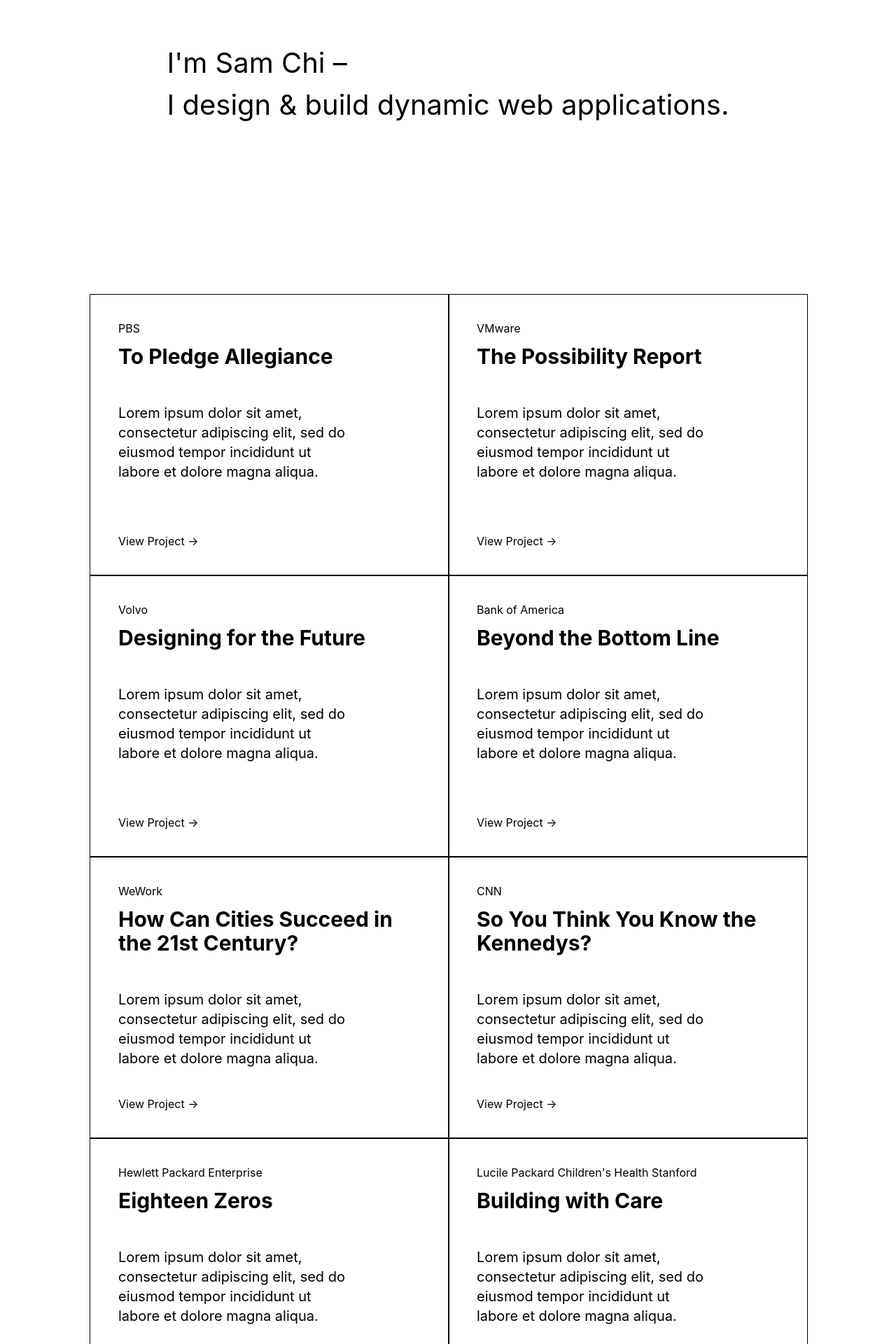
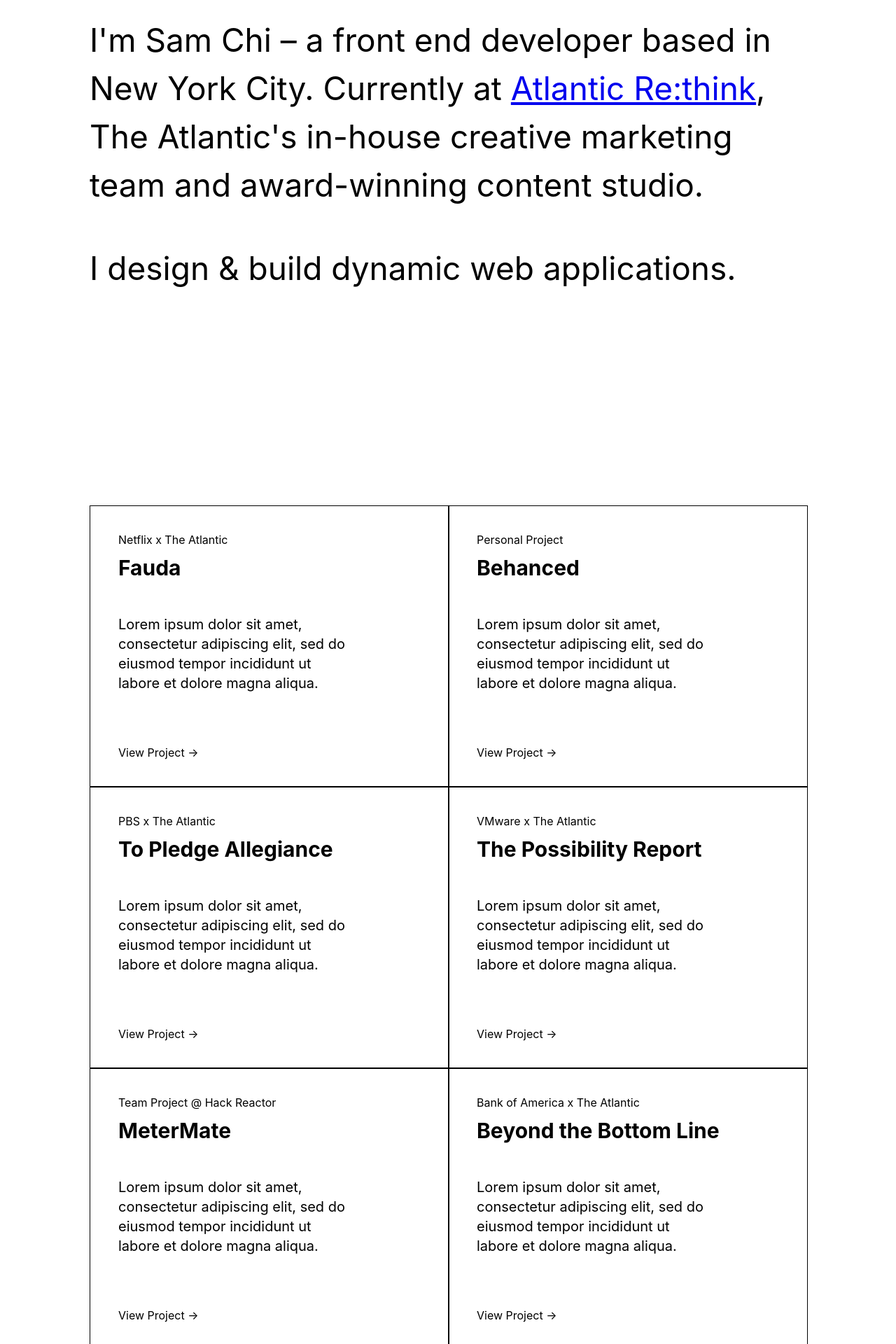
Before and after one commit to samsjchi/samsjchi.github.io, a React app: page / in a window 1280 px wide. Shown: the part 180-2100 px from the top of the page at 70% size. Built offline with nearby package versions, Linux system fonts and the light colour scheme.

Commit message:
Update landing copy and styles

```diff
--- a/src/components/Landing.js
+++ b/src/components/Landing.js
@@ -4,8 +4,8 @@ export default function Landing () {
   return (
     <div className='landing'>
       <div className='intro'>
-        <h2>I'm Sam Chi –</h2>
-        <h2>I design & build dynamic web applications.</h2>
+        <h2 className='intro__line-1'>I'm Sam Chi – a front end developer based in New York City. Currently at <a href="https://advertising.theatlantic.com/rethink" target="_blank">Atlantic Re:think</a>, The Atlantic's in-house creative marketing team and award-winning content studio.</h2>
+        <h2 className='intro__line-2'>I design & build dynamic web applications.</h2>
       </div>
     </div>
   )
--- a/src/components/ProjectTiles.js
+++ b/src/components/ProjectTiles.js
@@ -7,7 +7,15 @@ export default function ProjectTiles () {
       <ul className='project-tiles__column-a project-tiles__column'>
         <li className='project-tiles__tile'>
           <div className='project-tiles__tile-content'>
-            <span className='project-tiles__client'>PBS</span>
+            <span className='project-tiles__client'>Netflix x The Atlantic</span>
+            <h2 className='project-tiles__title'>Fauda</h2>
+            <p className='project-tiles__description'>Lorem ipsum dolor sit amet, consectetur adipiscing elit, sed do eiusmod tempor incididunt ut labore et dolore magna aliqua.</p>
+          </div>
+          <div className='project-tiles__cta'>View Project →</div>
+        </li>
+        <li className='project-tiles__tile'>
+          <div className='project-tiles__tile-content'>
+            <span className='project-tiles__client'>PBS x The Atlantic</span>
             <h2 className='project-tiles__title'>To Pledge Allegiance</h2>
             <p className='project-tiles__description'>Lorem ipsum dolor sit amet, consectetur adipiscing elit, sed do eiusmod tempor incididunt ut labore et dolore magna aliqua.</p>
           </div>
@@ -15,7 +23,15 @@ export default function ProjectTiles () {
         </li>
         <li className='project-tiles__tile'>
           <div className='project-tiles__tile-content'>
-            <span className='project-tiles__client'>Volvo</span>
+            <span className='project-tiles__client'>Team Project @ Hack Reactor</span>
+            <h2 className='project-tiles__title'>MeterMate</h2>
+            <p className='project-tiles__description'>Lorem ipsum dolor sit amet, consectetur adipiscing elit, sed do eiusmod tempor incididunt ut labore et dolore magna aliqua.</p>
+          </div>
+          <div className='project-tiles__cta'>View Project →</div>
+        </li>
+        <li className='project-tiles__tile'>
+          <div className='project-tiles__tile-content'>
+            <span className='project-tiles__client'>Volvo x The Atlantic</span>
             <h2 className='project-tiles__title'>Designing for the Future</h2>
             <p className='project-tiles__description'>Lorem ipsum dolor sit amet, consectetur adipiscing elit, sed do eiusmod tempor incididunt ut labore et dolore magna aliqua.</p>
           </div>
@@ -23,7 +39,7 @@ export default function ProjectTiles () {
         </li>
         <li className='project-tiles__tile'>
           <div className='project-tiles__tile-content'>
-            <span className='project-tiles__client'>WeWork</span>
+            <span className='project-tiles__client'>WeWork x The Atlantic</span>
             <h2 className='project-tiles__title'>How Can Cities Succeed in the 21st Century?</h2>
             <p className='project-tiles__description'>Lorem ipsum dolor sit amet, consectetur adipiscing elit, sed do eiusmod tempor incididunt ut labore et dolore magna aliqua.</p>
           </div>
@@ -31,16 +47,8 @@ export default function ProjectTiles () {
         </li>
         <li className='project-tiles__tile'>
           <div className='project-tiles__tile-content'>
-            <span className='project-tiles__client'>Hewlett Packard Enterprise</span>
+            <span className='project-tiles__client'>Hewlett Packard Enterprise x The Atlantic</span>
             <h2 className='project-tiles__title'>Eighteen Zeros</h2>
-            <p className='project-tiles__description'>Lorem ipsum dolor sit amet, consectetur adipiscing elit, sed do eiusmod tempor incididunt ut labore et dolore magna aliqua.</p>
-          </div>
-          <div className='project-tiles__cta'>View Project →</div>
-        </li>
-        <li className='project-tiles__tile'>
-          <div className='project-tiles__tile-content'>
-            <span className='project-tiles__client'>Betterment</span>
-            <h2 className='project-tiles__title'>Investing: Was It Designed to Mystify Everyday Americans?</h2>
             <p className='project-tiles__description'>Lorem ipsum dolor sit amet, consectetur adipiscing elit, sed do eiusmod tempor incididunt ut labore et dolore magna aliqua.</p>
           </div>
           <div className='project-tiles__cta'>View Project →</div>
@@ -51,7 +59,15 @@ export default function ProjectTiles () {
       <ul className='project-tiles__column-b project-tiles__column'>
         <li className='project-tiles__tile'>
           <div className='project-tiles__tile-content'>
-            <span className='project-tiles__client'>VMware</span>
+            <span className='project-tiles__client'>Personal Project</span>
+            <h2 className='project-tiles__title'>Behanced</h2>
+            <p className='project-tiles__description'>Lorem ipsum dolor sit amet, consectetur adipiscing elit, sed do eiusmod tempor incididunt ut labore et dolore magna aliqua.</p>
+          </div>
+          <div className='project-tiles__cta'>View Project →</div>
+        </li>
+        <li className='project-tiles__tile'>
+          <div className='project-tiles__tile-content'>
+            <span className='project-tiles__client'>VMware x The Atlantic</span>
             <h2 className='project-tiles__title'>The Possibility Report</h2>
             <p className='project-tiles__description'>Lorem ipsum dolor sit amet, consectetur adipiscing elit, sed do eiusmod tempor incididunt ut labore et dolore magna aliqua.</p>
           </div>
@@ -59,7 +75,7 @@ export default function ProjectTiles () {
         </li>
         <li className='project-tiles__tile'>
           <div className='project-tiles__tile-content'>
-            <span className='project-tiles__client'>Bank of America</span>
+            <span className='project-tiles__client'>Bank of America x The Atlantic</span>
             <h2 className='project-tiles__title'>Beyond the Bottom Line</h2>
             <p className='project-tiles__description'>Lorem ipsum dolor sit amet, consectetur adipiscing elit, sed do eiusmod tempor incididunt ut labore et dolore magna aliqua.</p>
           </div>
@@ -67,7 +83,7 @@ export default function ProjectTiles () {
         </li>
         <li className='project-tiles__tile'>
           <div className='project-tiles__tile-content'>
-            <span className='project-tiles__client'>CNN</span>
+            <span className='project-tiles__client'>CNN x The Atlantic</span>
             <h2 className='project-tiles__title'>So You Think You Know the Kennedys?</h2>
             <p className='project-tiles__description'>Lorem ipsum dolor sit amet, consectetur adipiscing elit, sed do eiusmod tempor incididunt ut labore et dolore magna aliqua.</p>
           </div>
@@ -75,7 +91,7 @@ export default function ProjectTiles () {
         </li>
         <li className='project-tiles__tile'>
           <div className='project-tiles__tile-content'>
-            <span className='project-tiles__client'>Lucile Packard Children's Health Stanford</span>
+            <span className='project-tiles__client'>Stanford Children's Health x The Atlantic</span>
             <h2 className='project-tiles__title'>Building with Care</h2>
             <p className='project-tiles__description'>Lorem ipsum dolor sit amet, consectetur adipiscing elit, sed do eiusmod tempor incididunt ut labore et dolore magna aliqua.</p>
           </div>
@@ -83,8 +99,8 @@ export default function ProjectTiles () {
         </li>
         <li className='project-tiles__tile'>
           <div className='project-tiles__tile-content'>
-            <span className='project-tiles__client'>Personal Project</span>
-            <h2 className='project-tiles__title'>Behanced</h2>
+            <span className='project-tiles__client'>Betterment x The Atlantic</span>
+            <h2 className='project-tiles__title'>Investing: Was It Designed to Mystify Everyday Americans?</h2>
             <p className='project-tiles__description'>Lorem ipsum dolor sit amet, consectetur adipiscing elit, sed do eiusmod tempor incididunt ut labore et dolore magna aliqua.</p>
           </div>
           <div className='project-tiles__cta'>View Project →</div>
--- a/src/index.scss
+++ b/src/index.scss
@@ -72,12 +72,17 @@ html, body {
 	align-items: center;
 	justify-content: center;
 	width: 100%;
-	height: 75vh;
+	height: 100vh;
 }
 
 .intro {
-	font-size: 4rem;
+	font-size: 4.6rem;
 	line-height: 1.5em;
+	// max-width: 960px;
+}
+
+.intro__line-2 {
+	margin-top: 50px;
 }
 
 // Project Tiles
@@ -85,6 +90,7 @@ html, body {
 	display: flex;
 	flex-direction: row;
 	flex-wrap: wrap;
+	padding-top: 10%;
 }
 
 .project-tiles__column {
```
